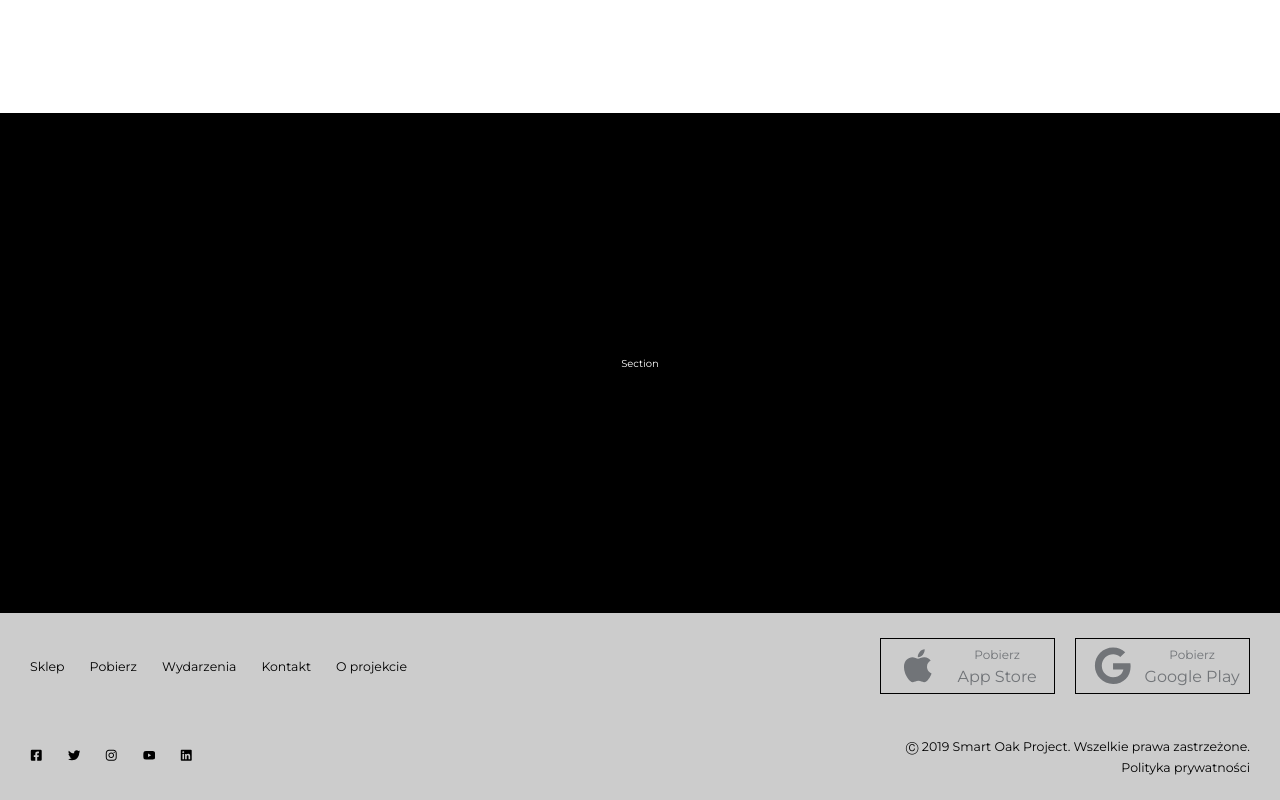
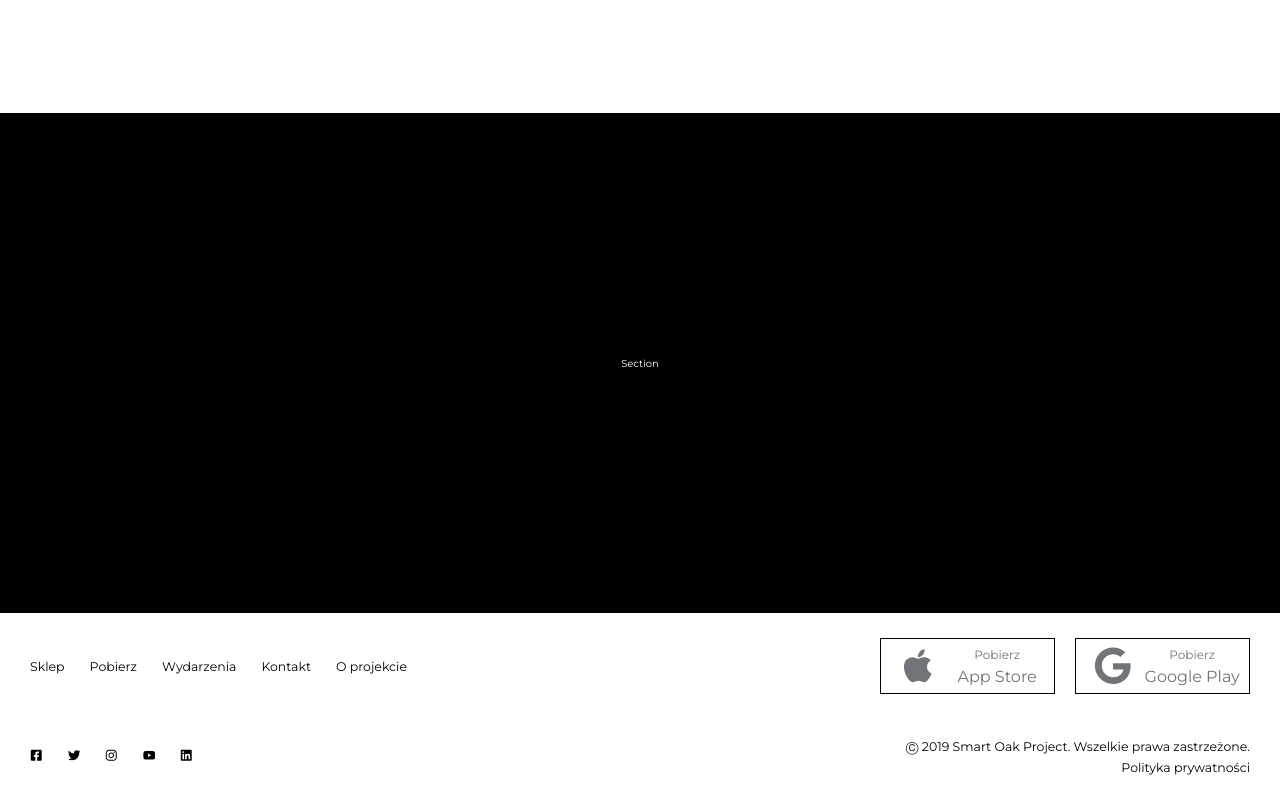
Before and after one commit to SmartOakProject/Landing-Page, a Gatsby site: page / in a window 1280 px wide. Shown: the part 2667-3467 px from the top of the page. Built offline with nearby package versions, Linux system fonts and the light colour scheme; Gatsby itself is replaced by a stand-in of ours.

Commit message:
rwd fixes

```diff
--- a/src/components/Footer/Footer.js
+++ b/src/components/Footer/Footer.js
@@ -4,7 +4,7 @@ import { FaApple, FaGoogle, FaTwitter, FaInstagram, FaLinkedin, FaYoutube, FaFac
 
 
 const Container = styled.div`
-  background-color: #ccc;
+  background-color: #fff;
   width: 100vw;
   color: var(--color-white);
   font-size: 30px;
@@ -27,7 +27,7 @@ const Row = styled.div`
     padding-bottom: 3rem;
   }
   @media screen and (max-width: 900px) {
-    justify-content: ${props => props.justifyEnd ? 'flex-start' : 'flex-start'};
+    justify-content: ${props => props.justifyEnd ? 'center' : 'flex-start'};
     &.pb3 {
       padding-bottom: 1.5rem;
     }
@@ -61,11 +61,19 @@ const Col = styled.div`
   @media screen and (max-width: 900px) {
     flex: 1 1 100%;
     width: 100%;
+    &.footerBottomCol {
+      flex: 1 1 50%;
+      width: 50%;
+    }
   }
   @media screen and (max-width: 479px) {
     &.imageCol {
       flex: 1 1 18%;
       width: 18%;
+    }
+    &.footerBottomCol {
+      flex: 1 1 100%;
+      width: 100%;
     }
     svg {
       &.svgMarketPlace {
@@ -109,17 +117,34 @@ const ListItemWrapper = styled.ul`
   list-style: none;
   display: flex;
   flex-flow: row wrap;
+  white-space: pre;
   @media screen and (max-width: 900px) {
     padding-bottom: 3rem;
+    justify-content: center;
     &.socialmedia {
-      padding-bottom: 1.5rem;
+      padding-bottom: 0rem;
+      justify-content: flex-start;
     }
   }
   @media screen and (max-width: 479px) {
+    &.socialmedia {
+      justify-content: center;
+      padding-bottom: 1.5rem;
+    }
     &.mainFooterMenu {
-      flex-flow: row nowrap;
-      overflow: auto;
-      padding: 0 1.5rem;
+      padding: 0;
+      li {
+        width: 25%;
+        text-align: center;
+        margin-bottom: 1.5rem;
+      }
+    }
+    @media screen and (max-width: 440px) {
+      &.mainFooterMenu {
+        li {
+          width: 33.33%;
+        }
+      }
     }
   }
 `
@@ -129,7 +154,7 @@ const DownloadFromMarketplace = styled.div`
   padding: 0.75rem;
   align-items: center;
   justify-content: flex-start;
-  background-color: #ccc;
+  background-color: #fff;
   display: flex;
   flex-flow: row wrap;
   border: 1px solid var(--color-black);
@@ -171,8 +196,9 @@ const FooterSmallText = styled.p`
   &:first-of-type {
     margin-bottom: 0.5rem;
   }
-  @media screen and (max-width: 900px) {
-  text-align: ${props => props.textAlignLeft? 'left' : 'left'};
+  @media screen and (max-width: 479px) {
+  text-align: ${props => props.textAlignLeft ? 'left' : 'left'};
+  text-align: center;
   }
 `
 
@@ -309,10 +335,10 @@ export default function Footer() {
         </Col>
       </Row>
       <Row className="footerBottom" alignCenter>
-        <Col>
+        <Col className="footerBottomCol">
           <SocialmediaLinks />
         </Col>
-        <Col>
+        <Col className="footerBottomCol">
           <FooterSmallText>
           &#9400; 2019 Smart Oak Project. Wszelkie prawa zastrzeżone.
           </FooterSmallText>
```
Also changed, not shown: src/components/Footer/FooterTopLeftMenu.js (added, +16 -0 lines).
